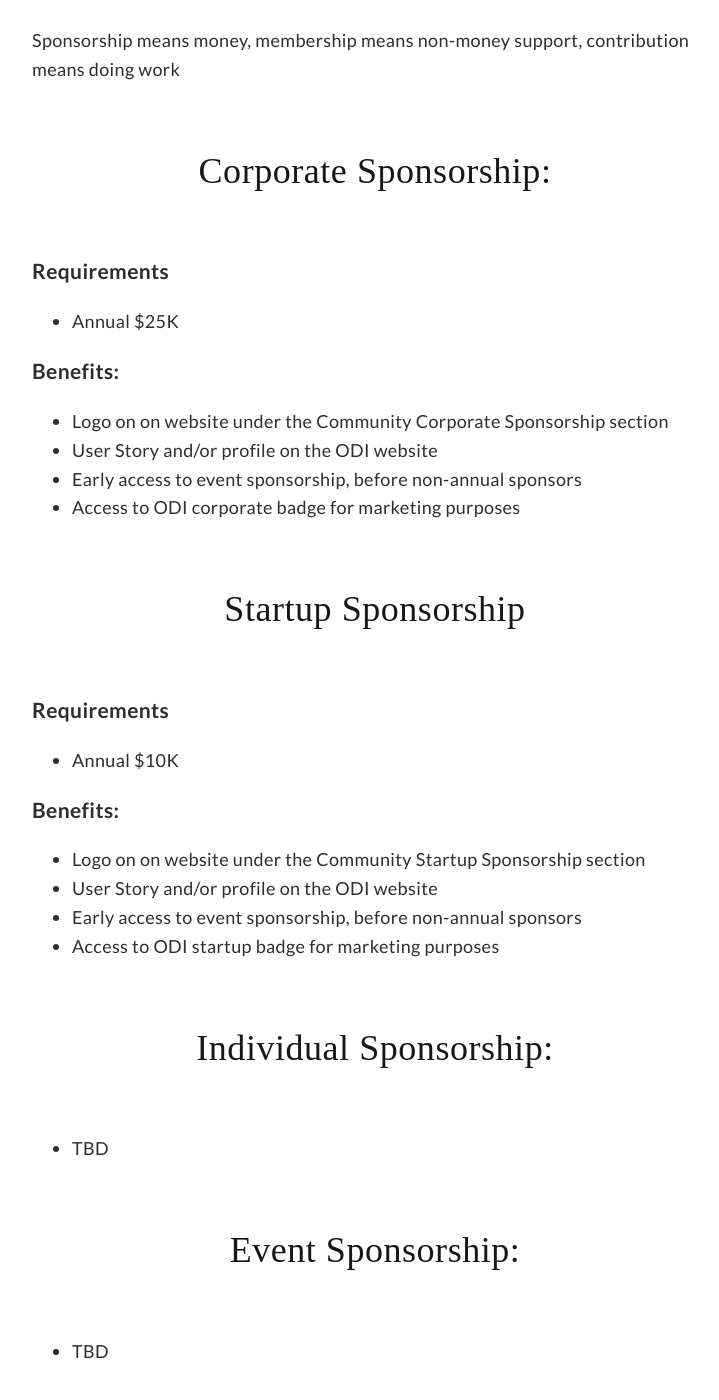
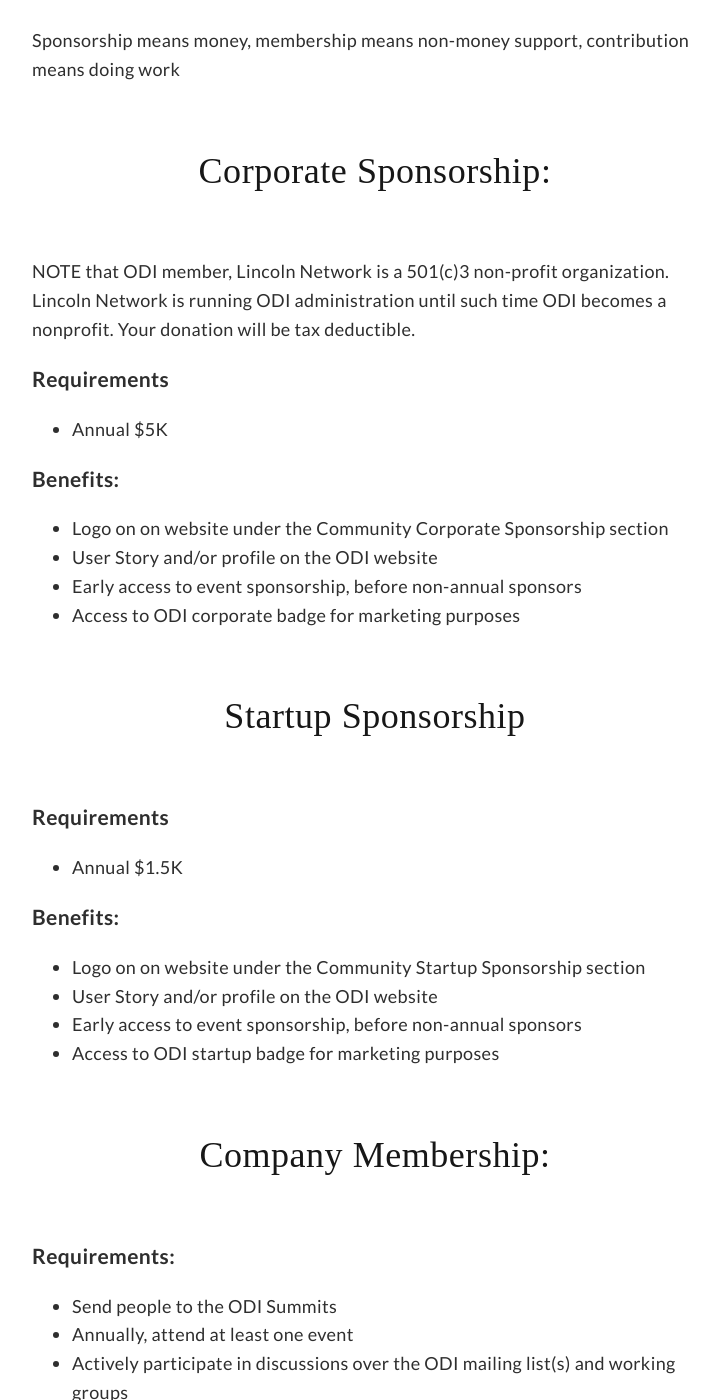
Before and after one commit to opendatainitiative/opendatainitiative.github.io, a Jekyll site: the page built from participation.md, in a window 1280 px wide and 1400 px high, scrolled down 369 px. Shown: the whole window, without its empty margins (265-984 px from the left). Built offline with Jekyll 4.4.1, drawn with Linux system fonts in a browser that asks for light colours.

Commit message:
Update participation.md

```diff
--- a/participation.md
+++ b/participation.md
@@ -8,8 +8,10 @@ title: Participation
 Sponsorship means money, membership means non-money support, contribution means doing work
 
 <h2><a name="sponsorship">Corporate Sponsorship:</a></h2>
+NOTE that ODI member, Lincoln Network is a 501(c)3 non-profit organization. Lincoln Network is running ODI administration until such time ODI becomes a nonprofit. Your donation will be tax deductible.
+
 ### Requirements
-* Annual $25K
+* Annual $5K
 
 ### Benefits:
 * Logo on on website under the Community Corporate Sponsorship section
@@ -19,19 +21,13 @@ Sponsorship means money, membership means non-money support, contribution means
 
 ## Startup Sponsorship
 ### Requirements
-* Annual $10K
+* Annual $1.5K
 
 ### Benefits:
 * Logo on on website under the Community Startup Sponsorship section
 * User Story and/or profile on the ODI website
 * Early access to event sponsorship, before non-annual sponsors
 * Access to ODI startup badge for marketing purposes
-
-## Individual Sponsorship:
-* TBD
-
-## Event Sponsorship:
-* TBD
 
 <h2><a name="membership">Company Membership:</a></h2>
 ### Requirements:
```
